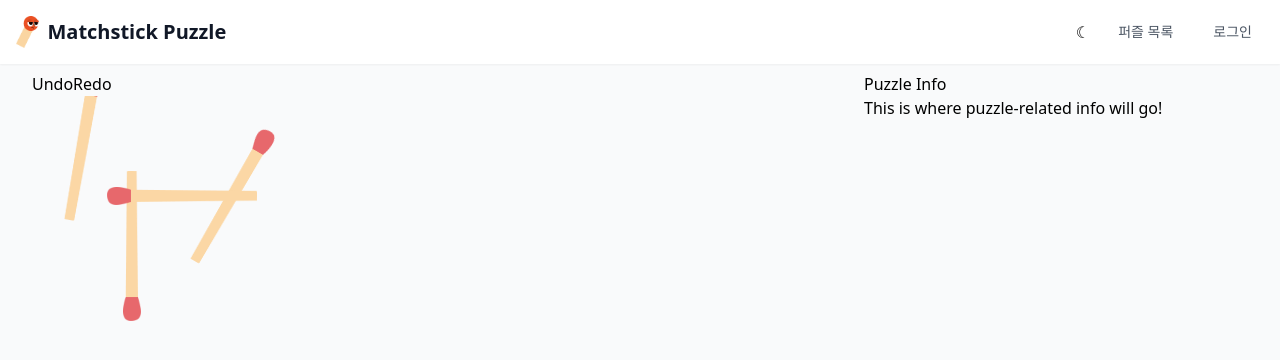
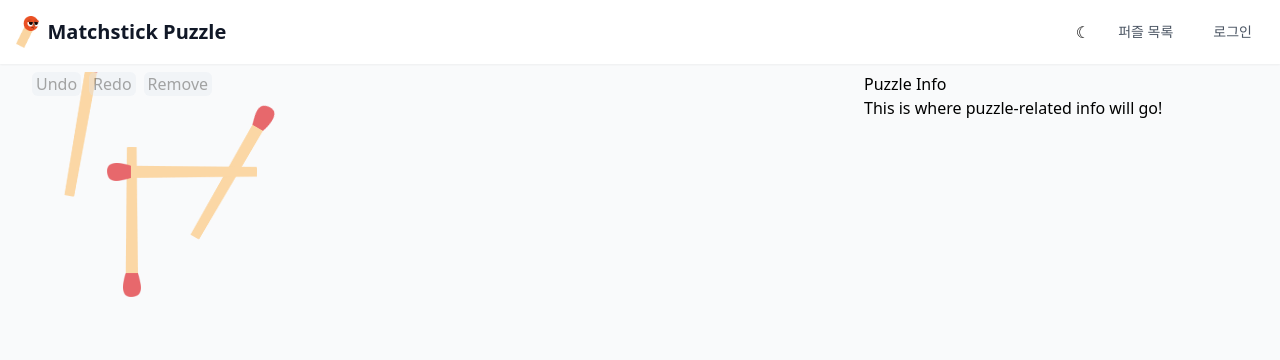
Before and after one commit to seungho-jg/matchstick-puzzle-front, a React (Vite) app: page /puzzle/1 in a window 1280 px wide. Shown: the top 360 px of the page. Built offline with nearby package versions, Linux system fonts and the light colour scheme.

Commit message:
Feat: Remove 기능 구현

```diff
--- a/src/components/PuzzleCanvas.jsx
+++ b/src/components/PuzzleCanvas.jsx
@@ -1,5 +1,5 @@
 import { useRef, useEffect, useState } from "react"
-import { Stage, Layer, Image, Transformer } from "react-konva"
+import { Stage, Layer, Transformer } from "react-konva"
 import Matchstick from "./Matchstick";
 
 export default function PuzzleCanvas() {
@@ -100,12 +100,11 @@ export default function PuzzleCanvas() {
     newHistory.push({ type, id, before, after}) // 새로운 상태 저장
     setHistory(newHistory)
     setCurrentStep(newHistory.length - 1) // 현재 상태를 마지막으로 이동
-    console.log(history)
   }
 
   const undo = () => {
     if (currentStep >=0) {
-      const { type, id, before } = history[currentStep]
+      const { id, before } = history[currentStep]
 
       setMatchsticks((prev) =>
         prev.map((stick) =>
@@ -113,10 +112,37 @@ export default function PuzzleCanvas() {
         )
       )
       setCurrentStep(currentStep - 1); // 이전 단계로 이동
+      console.log(matchsticks)
     }
   }
   const redo = () => {
+    if (currentStep < history.length - 1) {
+      const { id, after } = history[currentStep + 1]
 
+      setMatchsticks((prev) =>
+        prev.map((stick) =>
+          stick.id === id ? {...stick, ...after} : stick
+        )
+      )
+      setCurrentStep(currentStep + 1)
+    }
+  }
+
+  const remove = () => {
+    if (selectedMatchstick) {
+      const select = matchsticks.find((stick) => stick.id === selectedMatchstick)
+      console.log('이전: ',select)
+      setMatchsticks((prev) =>
+        prev.map((stick) =>
+          stick.id === selectedMatchstick ? {...stick, isDeleted: true} : stick
+        )
+      )
+      console.log('이후: ',select)
+      setSelectedMatchstick(null)
+      const before = {...select, isDeleted: false}
+      const after = { ...select, isDeleted: true}
+      saveState("remove", selectedMatchstick, before, after)
+    }
   }
 
   const handleBackgroundClick = (e) => {
@@ -128,9 +154,10 @@ export default function PuzzleCanvas() {
 
   return (
     <>
-    <div>
-      <button onClick={undo} disabled={currentStep <= 0}>Undo</button>
-      <button onClick={redo} disabled={currentStep >= history.length - 1}>Redo</button>
+    <div className="flex flex-row gap-2 absolute z-10">
+      <button className="bg-slate-200 rounded-md px-1 disabled:opacity-35" onClick={undo} disabled={currentStep <= 0}>Undo</button>
+      <button className="bg-slate-200 rounded-md px-1 disabled:opacity-35" onClick={redo} disabled={currentStep >= history.length - 1}>Redo</button>
+      <button className="bg-slate-200 rounded-md px-1 disabled:opacity-35" onClick={remove} disabled={selectedMatchstick == null} >Remove</button>
     </div>
     <Stage
       ref={stageRef}
@@ -140,7 +167,9 @@ export default function PuzzleCanvas() {
       onTap={handleBackgroundClick}
     >
       <Layer>
-        {matchsticks.map((stick) => (
+        {matchsticks
+          .filter((stick) => !stick.isDeleted)
+          .map((stick) => (
           <Matchstick
             key={stick.id}
             stick={stick}
```
